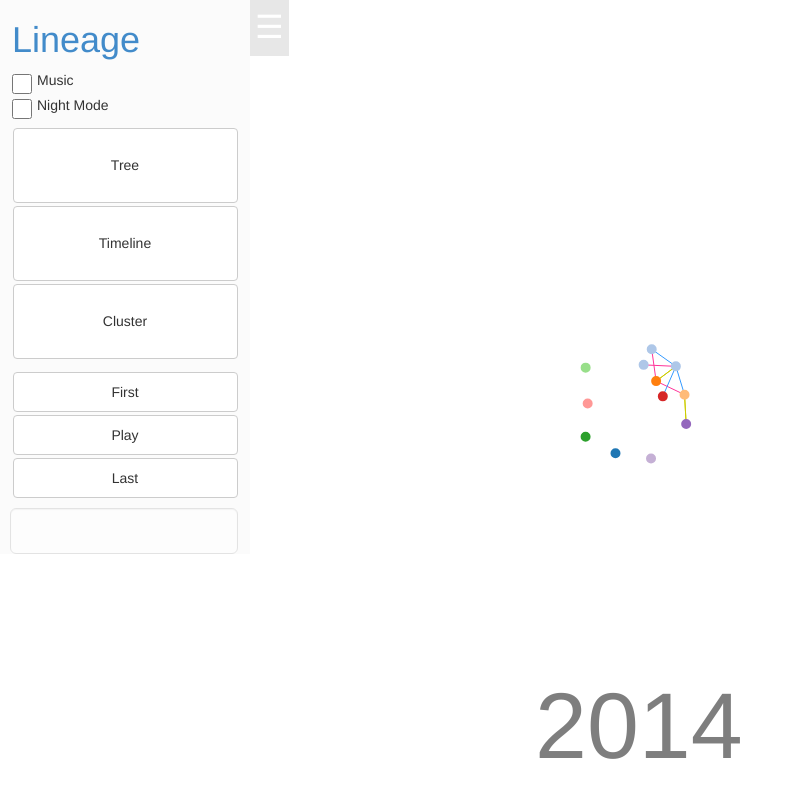
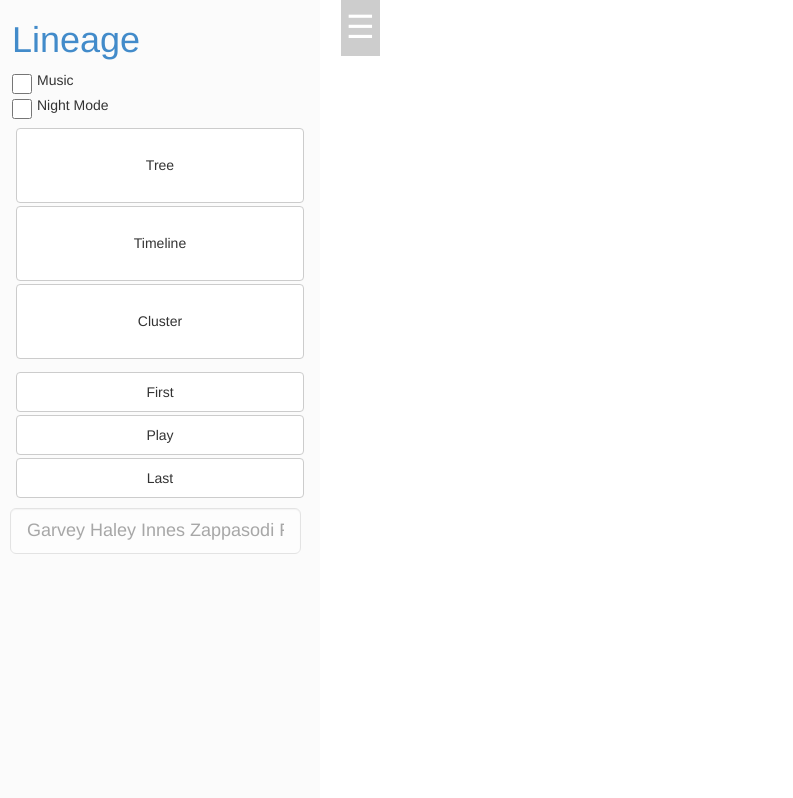
Before and after one commit to bengarvey/lineage, a plain HTML site: page index.html in a window 1280 px wide. Shown: the whole page, without its empty margins (0-793 px from the left). Drawn offline with nearby package versions, Linux system fonts and the light colour scheme; no server answers.

Commit message:
fix some linger ui issues

```diff
--- a/config.json
+++ b/config.json
@@ -1,5 +1,5 @@
 {
-  "data": "data/familyData.json",
+  "data": "data/temp.json",
   "filter": "",
   "startYear": 2014,
   "endYear": 2014,
--- a/css/style.css
+++ b/css/style.css
@@ -7,7 +7,8 @@ body {
 
 #menu {
   position: absolute;
-  width: 250px;
+  width: 25%;
+  height: 100%;
   top: 0px;
   left: 0px;
   z-index: 1;
@@ -17,9 +18,9 @@ body {
 .toggle__button {
   position: absolute;
   top: 0px;
-  left: 250px;
+  left: 341px;
   z-index: 100;
-  background-color: #E7E7E7;
+  background-color: rgba(200,200,200,0.9);
   border: none;
   color: white;
   padding: 5px 5px;
--- a/index.html
+++ b/index.html
@@ -25,7 +25,7 @@
     function toggleMenu() {
       menuStatus = !menuStatus;
       menu = d3.select('#menu');
-      left = menuStatus ? '0px' : '-250px';
+      left = menuStatus ? '0px' : '-341px';
       menu.transition().duration(500).style('left', left);
     }
 
@@ -61,7 +61,7 @@
       <button class="btn btn-default time__button" id="lastButton"
         onClick="lineage.setYear(2014)">Last</button>
     </div>
-    <input id="search" class="form-control input-lg" value="">
+    <input id="search" class="form-control input-lg" value="Garvey Haley Innes Zappasodi Fales Quinn Corcoran Owens Delpino Patterson Waite Dokmanus Pedersen Turner Dvorak Fucetola Phero Penza Koch Hackeloer Ferguson Anderson Supalo Perrin Bristow Loffredo King Carnesale">
   </div>
   <div id="year"></div>
   <canvas height="1000" width="1000"></canvas>
--- a/js/lineage.js
+++ b/js/lineage.js
@@ -60,9 +60,6 @@ function Lineage() {
   var interval = null;
   var forceRefresh = true;
   var mode = 'tree'
-
-  initializeNav();
-
 
   function go(error, response) {
     if (error) throw error;
@@ -428,20 +425,6 @@ function Lineage() {
     d3.event.subject.fy = null;
   }
 
-  function initializeNav() {
-    d3.select('#timeNavigation')
-      .on('mouseover', function(d) {
-        d3.select('#timeNavigation')
-          .transition()
-          .style("left", 0 + "px");
-      })
-      .on('mouseout', function(d) {
-        d3.select('#timeNavigation')
-          .transition()
-          .style("left", -890 + "px");
-      });
-  }
-
   function getNodeById(nodes, id) {
     for(i=0; i<nodes.length; i++) {
       if (nodes[i].id === id) {
```
